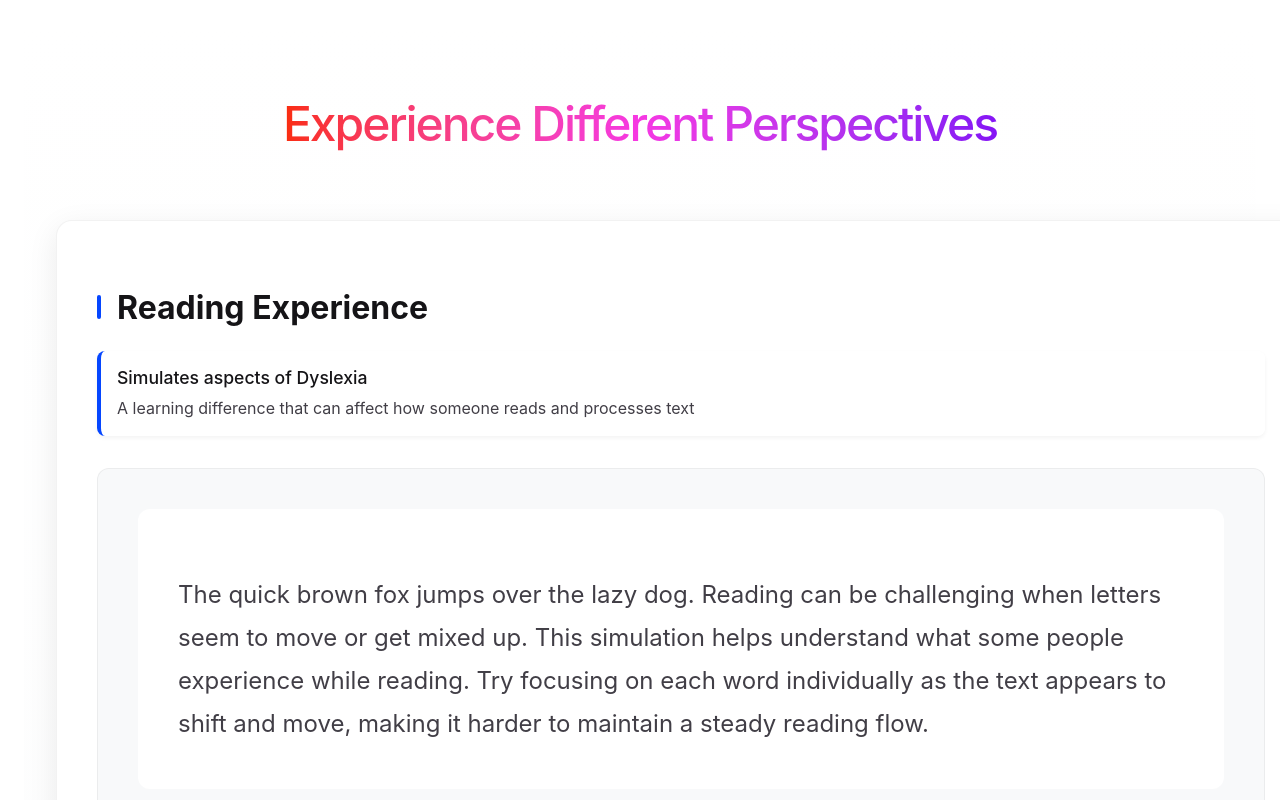
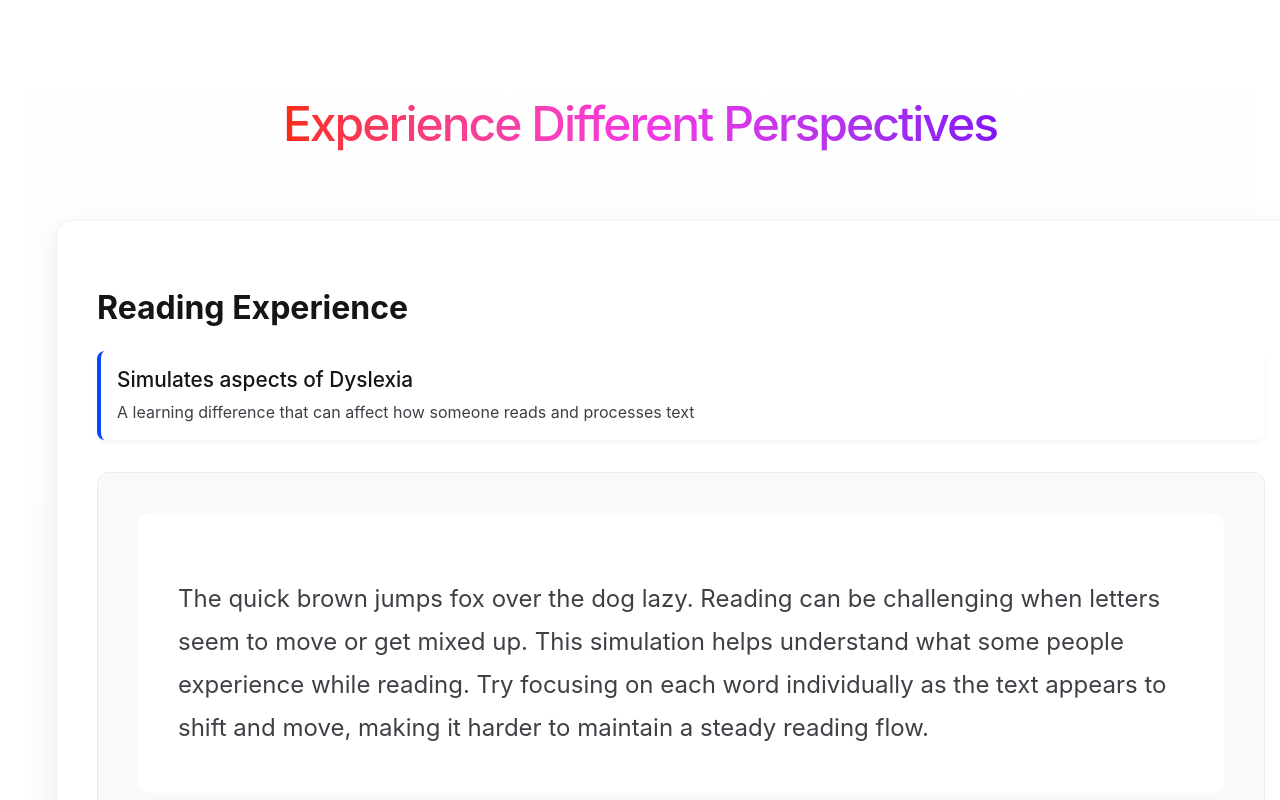
Before and after one commit to mzawam2/neurodiversity-empathy-lab, an Angular app: page / in a window 1280 px wide. Shown: the top 800 px of the page. Built offline with nearby package versions, Linux system fonts and the light colour scheme.

Commit message:
jumbled the words in dyslexia and improved spacing on thought

```diff
--- a/src/app/app.component.css
+++ b/src/app/app.component.css
@@ -131,13 +131,13 @@
   filter: blur(0);
 }
 
-.active .adhd-floating-text:nth-child(1) {
+.active .adhd-floating-text:nth-child(7) {
   animation: float-path-1 18s infinite cubic-bezier(0.4, 0, 0.2, 1);
   top: 15%;
   left: 5%;
 }
 
-.active .adhd-floating-text:nth-child(2) {
+.active .adhd-floating-text:nth-child(8) {
   animation: float-path-2 20s infinite cubic-bezier(0.4, 0, 0.2, 1);
   top: 10%;
   right: 6%;
@@ -369,13 +369,6 @@ h2 {
   gap: 1rem;
 }
 
-h2::before {
-  content: '';
-  width: 4px;
-  height: 24px;
-  background: var(--bright-blue);
-  border-radius: 2px;
-}
 
 .experience-button {
   background: var(--bright-blue);
@@ -876,13 +869,6 @@ h2 {
   gap: 1rem;
 }
 
-h2::before {
-  content: '';
-  width: 4px;
-  height: 24px;
-  background: var(--bright-blue);
-  border-radius: 2px;
-}
 
 .experience-button {
   background: var(--bright-blue);
@@ -1006,7 +992,7 @@ h2::before {
 
 .label-text {
   font-weight: 500;
-  font-size: 1.1rem;
+  font-size: 1.3rem;
   color: var(--gray-900);
 }
 
--- a/src/app/app.component.html
+++ b/src/app/app.component.html
@@ -24,7 +24,7 @@
             <div class="task-content-card">
               <p [class.dyslexia-simulation]="isSimulationActive('reading')"
                 [attr.data-text]="'The quick brown fox jumps over the lazy dog. Reading can be challenging when letters seem to move or get mixed up. This simulation helps understand what some people experience while reading. Try focusing on each word individually as the text appears to shift and move, making it harder to maintain a steady reading flow.'">
-                The quick brown fox jumps over the lazy dog. Reading can be challenging
+                The quick brown jumps fox over the dog lazy. Reading can be challenging
                 when letters seem to move or get mixed up. This simulation helps understand
                 what some people experience while reading. Try focusing on each word individually
                 as the text appears to shift and move, making it harder to maintain a steady reading flow.
@@ -46,13 +46,26 @@
         </div>
         <div class="simulation-area">
           <div class="task-container" [class.adhd-simulation]="isSimulationActive('focus')">
-            <div class="task-content task-content-card">
-              <p>This is an important task that requires your attention. However,
+            <!-- Screen reader text for accessibility -->
+            <div class="visually-hidden">
+              This simulation includes floating text representing random thoughts that may distract from reading.
+              These distractions demonstrate how ADHD can affect focus and concentration.
+            </div>
+            <div class="task-content task-content-card" >
+              <p aria-hidden="true">This is an important task that requires your attention. However,
                 maintaining focus can be challenging when your mind processes multiple
                 inputs simultaneously. The brain might be drawn to various stimuli,
                 making it difficult to concentrate on a single task or piece of information.
                 This simulation demonstrates one aspect of focus-related challenges that
                 some individuals experience daily.
+              </p>
+              <p class="visually-hidden">
+                This is an important task that requires your attention. Remember to call mom. However,
+                maintaining focus can be challenging when, Need to exercise, your mind processes multiple
+                inputs simultaneously. The brain might be drawn to various stimuli,
+                making it difficult to concentrate on a single task or piece of information.  What's for dinner?
+               Check email. This simulation demonstrates one aspect of focus-related challenges that
+                some individuals experience daily.  Did I lock the door?
               </p>
             </div>
             <!-- Floating distractions with ARIA labels for accessibility -->
@@ -61,11 +74,6 @@
             <div class="adhd-floating-text" aria-hidden="true">Did I lock the door?</div>
             <div class="adhd-floating-text" aria-hidden="true">Check email</div>
             <div class="adhd-floating-text" aria-hidden="true">Need to exercise</div>
-            <!-- Screen reader text for accessibility -->
-            <div class="visually-hidden">
-              This simulation includes floating text representing random thoughts that may distract from reading.
-              These distractions demonstrate how ADHD can affect focus and concentration.
-            </div>
           </div>
         </div>
         <button (click)="toggleSimulation('focus')" class="experience-button"
```
